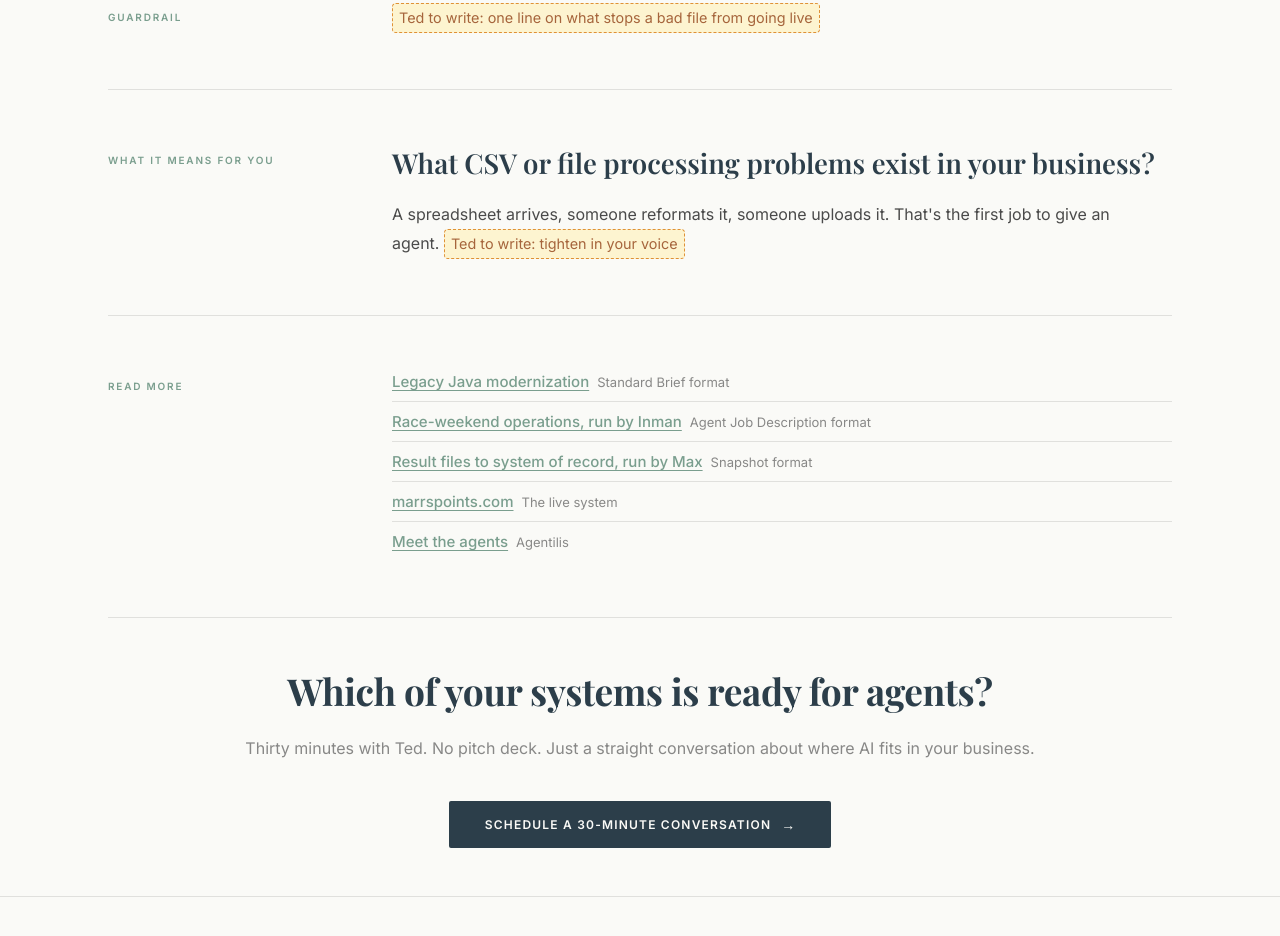
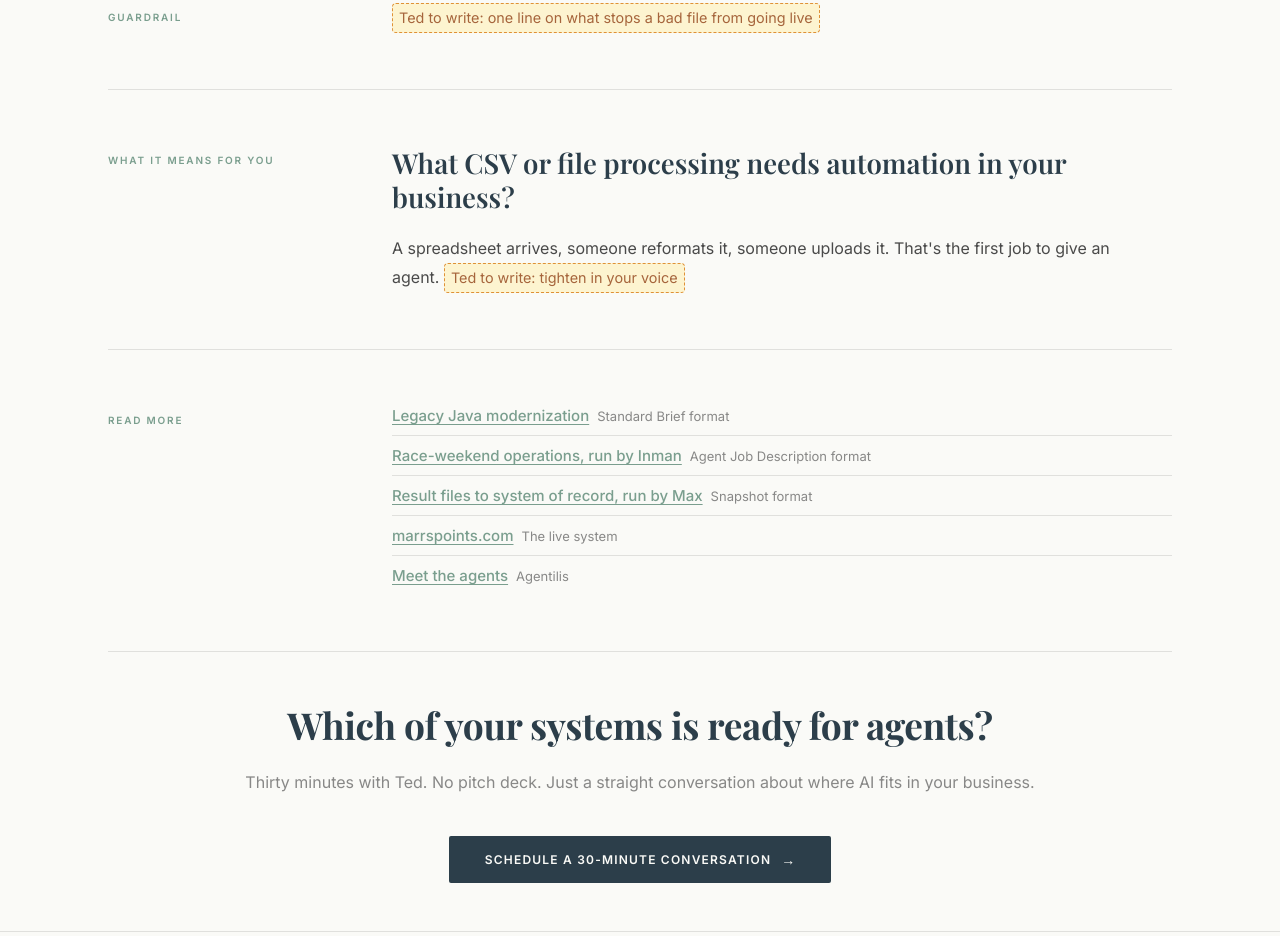
Before and after one commit to tedcahall/agentilis-website, a plain HTML site: page case-study/csv-to-system-of-record/index.html in a window 1280 px wide. Shown: the part 1848-2784 px from the top of the page. Drawn offline with nearby package versions, Linux system fonts and the light colour scheme; a web font is replaced by a local one.

Commit message:
Snapshot sample: What It Means for You heading (Ted)

```diff
--- a/case-study/csv-to-system-of-record/index.html
+++ b/case-study/csv-to-system-of-record/index.html
@@ -116,7 +116,7 @@
   <div class="cs-section">
     <div class="cs-section__label">What It Means for You</div>
     <div>
-      <h2 class="cs-section__title">What CSV or file processing problems exist in your business?</h2>
+      <h2 class="cs-section__title">What CSV or file processing needs automation in your business?</h2>
       <div class="cs-body">
         <p>A spreadsheet arrives, someone reformats it, someone uploads it. That's the first job to give an agent. <span class="cs-todo">Ted to write: tighten in your voice</span></p>
       </div>
```
